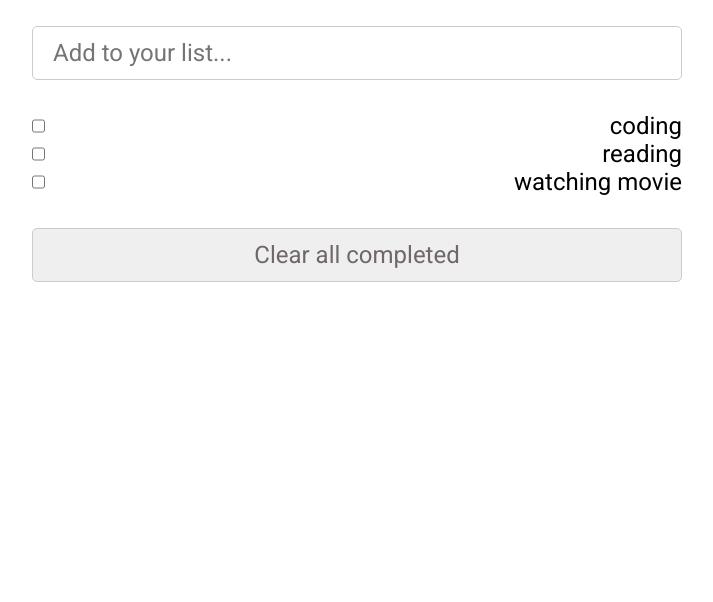
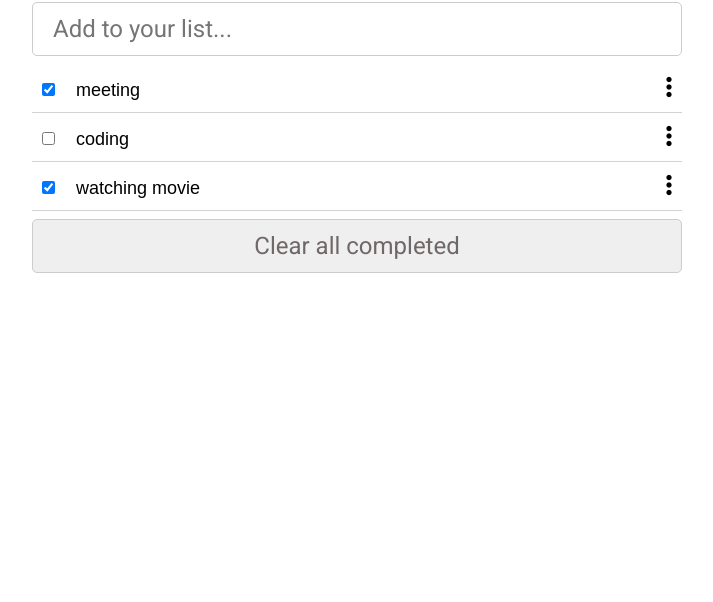
Before and after one commit to ismailakinkunmi/Todo-List, a website built with webpack: page dist/index.html in a window 1280 px wide. Shown: the part 198-800 px from the top of the page, without its empty margins (283-996 px from the left). Built offline with nearby package versions, Linux system fonts and the light colour scheme.

Commit message:
Modify src files

```diff
--- a/package.json
+++ b/package.json
@@ -42,6 +42,8 @@
     "webpack-dev-server": "^4.7.3"
   },
   "dependencies": {
-    "lodash": "^4.17.21"
+    "css-loader": "^6.5.1",
+    "lodash": "^4.17.21",
+    "style-loader": "^3.3.1"
   }
 }
--- a/src/index.js
+++ b/src/index.js
@@ -1,29 +1,32 @@
-const todoListContianer = document.querySelector('.list');
+import './style.css';
 
 const todoList = [
-  {
-    description: 'coding',
-    completed: true,
-    index: 1,
-  },
-  {
-    description: 'reading',
-    completed: false,
-    index: 2,
-  },
-  {
-    description: 'watching movie',
-    completed: false,
-    index: 3,
-  },
+  { description: 'meeting', completed: true, index: 1 },
+  { description: 'coding', completed: false, index: 2 },
+  { description: 'watching movie', completed: true, index: 3 },
 ];
 
-todoList.forEach((list) => {
-  todoListContianer.innerHTML += `<li>
-  <div>
-  <input type="checkbox">
-  <p>${list.description}</p>
-  </div>
-  </li>
-  `;
-});
+const list = document.querySelector('.list');
+const renderTodos = () => {
+  list.innerHTML = '';
+  todoList.forEach((todo) => {
+    list.innerHTML += `
+      <li id="task-${todo.index}" draggable="true">
+        <div class="content">
+          <input class="check" type="checkbox" ${
+            todo.completed ? 'checked' : ''
+          }/>
+          <input class="input" type="text" value='${
+            todo.description
+          }' readonly />
+        </div>
+        <div class="actions">
+         <i class="fas fa-trash-alt delete hide"></i>
+         <i class="fas fa-ellipsis-v more-todo"></i>
+
+        </div>
+      </li>
+      `;
+  });
+};
+renderTodos();
--- a/src/style.css
+++ b/src/style.css
@@ -16,23 +16,10 @@ body {
   margin: 150px auto 0 auto;
 }
 
-.main,
-.header,
-.container,
-.list li div {
+form {
   display: flex;
-}
-
-.main,
-.container {
-  flex-direction: column;
-  gap: 24px;
-}
-
-.header,
-.list li div {
-  flex-direction: row;
   justify-content: space-between;
+  align-items: center;
 }
 
 .todoInput,
@@ -47,8 +34,12 @@ body {
   font-family: 'Roboto', sans-serif;
 }
 
-.todoSubmit {
-  cursor: pointer;
+.clearAll {
+  background: #d3d1d1e3;
+  padding: 12px 20px;
+  font-size: 14px;
+  border: none;
+  width: 100%;
 }
 
 .list {
@@ -57,6 +48,22 @@ body {
   list-style: none;
 }
 
-.list li div {
-  gap: 50px;
+.list li {
+  display: flex;
+  justify-content: space-between;
+  align-items: center;
+  border-bottom: 1px solid #d3d3d3;
+  padding: 10px;
 }
+
+.input {
+  border: none;
+  outline: none;
+  background: transparent;
+  font-size: 18px;
+  margin-left: 15px;
+}
+
+.hide {
+  display: none;
+}
--- a/webpack.config.js
+++ b/webpack.config.js
@@ -3,10 +3,7 @@ const HtmlWebpackPlugin = require('html-webpack-plugin');
 
 module.exports = {
   mode: 'development',
-  entry: {
-    index: './src/index.js',
-    print: './src/print.js',
-  },
+  entry: './src/index.js',
   devtool: 'inline-source-map',
   devServer: {
     static: './dist',
@@ -14,7 +11,7 @@ module.exports = {
 
   plugins: [
     new HtmlWebpackPlugin({
-      title: 'Development',
+      template: './src/index.html',
     }),
   ],
   output: {
@@ -23,4 +20,19 @@ module.exports = {
     clean: true,
     publicPath: '/',
   },
+
+  module: {
+    rules: [
+      {
+        test: /\.css$/i,
+
+        use: ['style-loader', 'css-loader'],
+      },
+      {
+        test: /\.(png|svg|jpg|jpeg|gif)$/i,
+
+        type: 'asset/resource',
+      },
+    ],
+  },
 };
```
Also changed, not shown: src/index.html (added, +41 -0 lines), 1 other file.
